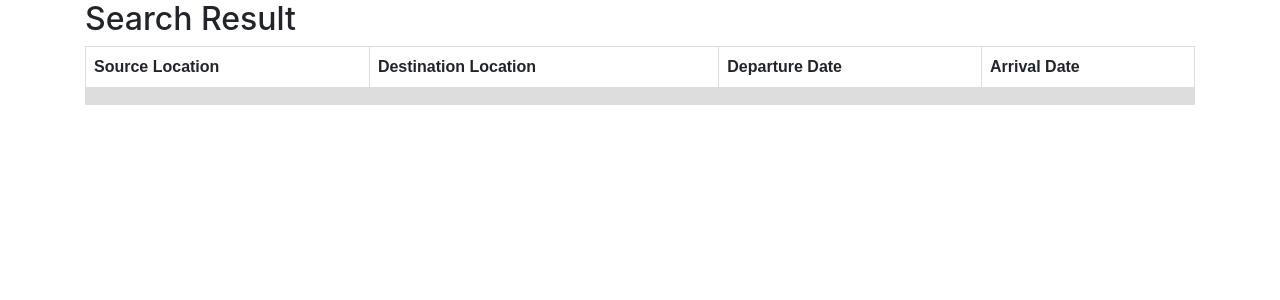
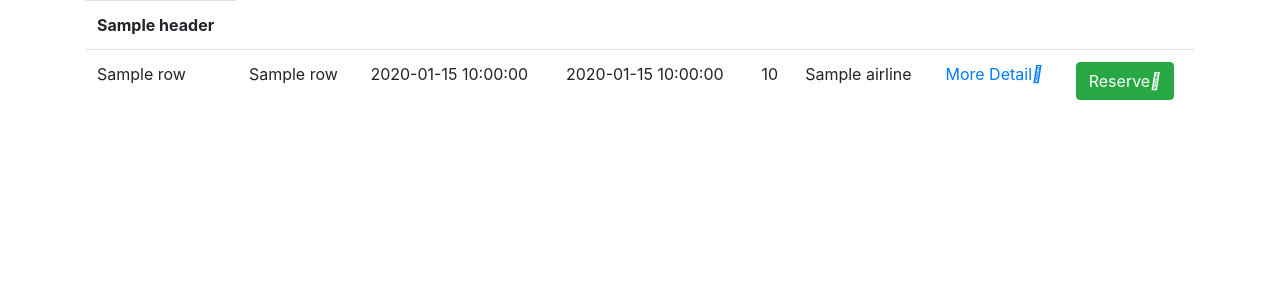
Before and after one commit to sehtasham/COEN6311-SE, a Flask app: template website/templates/search_result.html in a window 1280 px wide. Shown: the part 56-356 px from the top of the page. Run offline with Flask 2, Linux system fonts and the light colour scheme; the template is opened without the code that fills it: most values are stand-ins (such as "Sample title", 1, 10 or a date in 2020); lists and menus that the app fills with data are empty; some libraries are stand-ins or nearby versions.

Commit message:
Update search result and user account page

```diff
--- a/website/templates/search_result.html
+++ b/website/templates/search_result.html
@@ -1,41 +1,32 @@
-{% extends "base.html" %}
-{% block title %}search{% endblock %}
+{% extends 'base.html' %}
+{% block title %} Search result {% endblock %}
+{% block rd_navbar_nav_active %} <li class="active"><a id="Search_result<" href="/">Search result</a></li> {% endblock %}
 
 {% block content %}
-<head>
-<style>
-table {
-  font-family: arial, sans-serif;
-  border-collapse: collapse;
-  width: 100%;
-}
+<div class="row row-fix justify-content-sm-center justify-content-lg-end">
+  <div class="col-lg-12 col-xxl-6">
+    <div class="form-request form-request-modern bg-gray-lighter novi-background">
 
-td, th {
-  border: 1px solid #dddddd;
-  text-align: left;
-  padding: 8px;
-}
+      <table class="table">
+        <tr class="table__header">
+            {% for header in headings %}
+            <th class="table__cell">{{ header }}</th>
+            {% endfor %}
+        </tr>
+        {% for row in data %}
+        <tr class="table__row" >
+          <td class="table__cell">{{ row.source_name}}</td>
+          <td class="table__cell">{{ row.destination_name }}</td>
+          <td class="table__cell">{{ row.departure_date }}</td>
+          <td class="table__cell">{{ row.return_date }}</td>
+          <td class="table__cell">{{ row.price }}</td>
+          <td class="table__cell">{{ row.airline }}</td>
+          <td><a class=" button button-sm button-secondary button-nina" id="login" href="/flight_information">More Detail<i class="far fa-eye"></i></button></td></a></th>
+          <td><a class="btn btn-success" id="login" href="/payment">Reserve<i class="far fa-eye"></i></button></td></a></th>
 
-tr:nth-child(even) {
-  background-color: #dddddd;
-}
-</style>
-</head>
-
-<h2>Search Result</h2>
-<table>
-    <tr>
-      <th>Source Location</th>
-      <th>Destination Location</th>
-      <th>Departure Date</th>
-      <th>Arrival Date</th>
-    </tr>
-    <tr>
-      <td>{{messages['sLocation']}}</td>
-      <td>{{messages['dLocation']}}</td>
-      <td>{{messages['dDate']}}</td>
-      <td>{{messages['rDate']}}</td>
-    </tr>
-  </table>
-
+      </tr>
+        {% endfor %}
+    </table>
+    </div>
+  </div>
 {% endblock %}
```
Also changed, not shown: website/templates/search_result copy.html (deleted, +0 -32 lines).
